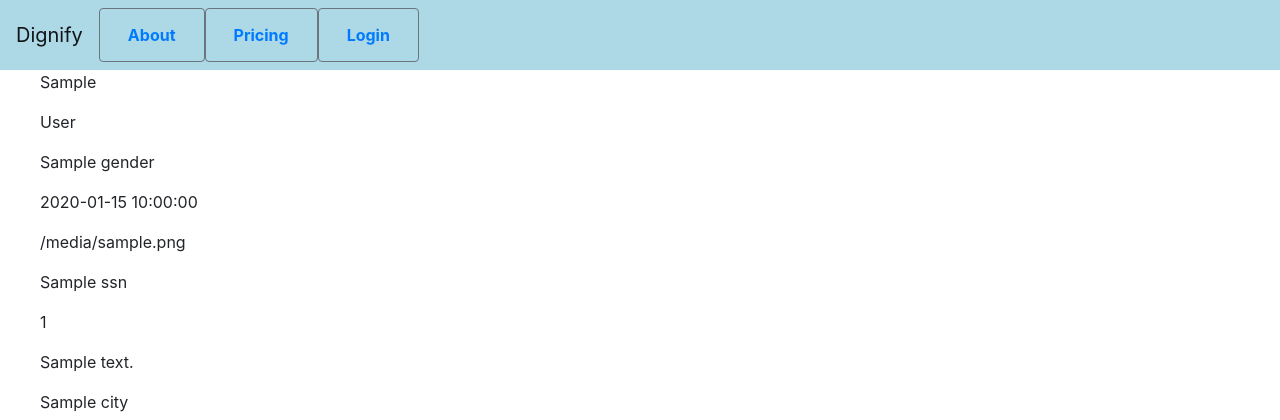
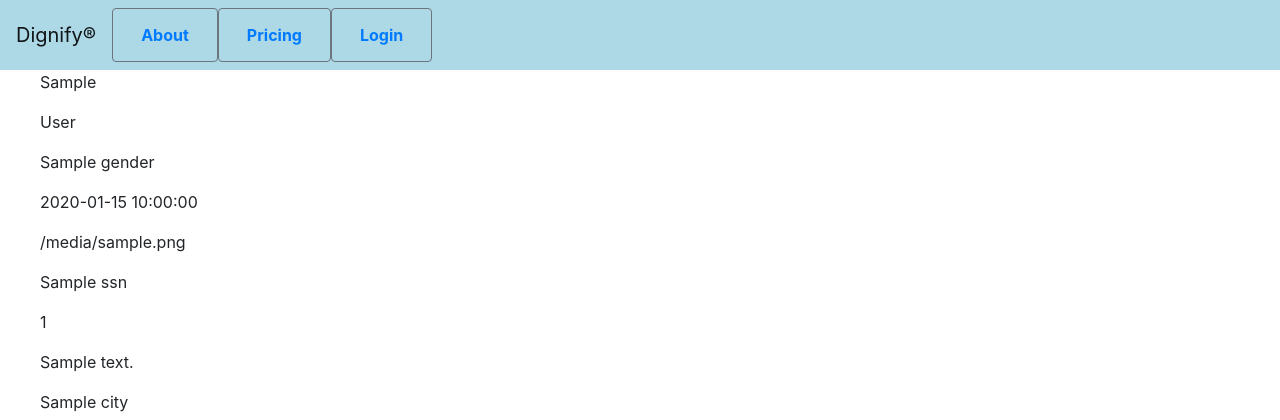
Before and after one commit to Abimzy/Dignify, a Python web app: template templates/chart.html in a window 1280 px wide. Shown: the top 420 px of the page. Run offline with Jinja, Linux system fonts and the light colour scheme; the template is opened without the code that fills it: most values are stand-ins (such as "Sample title", 1, 10 or a date in 2020); some libraries are stand-ins or nearby versions.

Commit message:
Update dignify logo and profile route

```diff
--- a/templates/layout.html
+++ b/templates/layout.html
@@ -15,7 +15,7 @@
 </head>
 <body>
     <nav class="navbar navbar-expand-lg navbar-light" style="background-color: lightblue">
-        <a class="navbar-brand" href="{{ url_for('home')}}">Dignify</a>
+        <a class="navbar-brand" href="{{ url_for('home')}}">Dignify®</a>
         <h5>{% if current_user.is_authenticated %} Hello {{current_user.first_name}} {%endif%}</h5>
         <button class="navbar-toggler" type="button" data-toggle="collapse" data-target="#navbarNav" aria-controls="navbarNav" aria-expanded="false" aria-label="Toggle navigation">
             <span class="navbar-toggler-icon"></span>
@@ -30,7 +30,7 @@
                 <a class="nav-link" href="#"><strong>Pricing</strong></a>
             </button>
             <button class="nav-item btn btn-outline-secondary">
-                    <a class="nav-link" href="{{ url_for('profile')}}"><strong>Profile</strong></a>
+                    <a class="nav-link" href="{{ url_for('account')}}"><strong>Profile</strong></a>
                 </button>
                 <button class="nav-item btn btn-outline-secondary">
                         <a class="nav-link" href="{{ url_for('charts')}}"><strong>Charts</strong></a>
```
